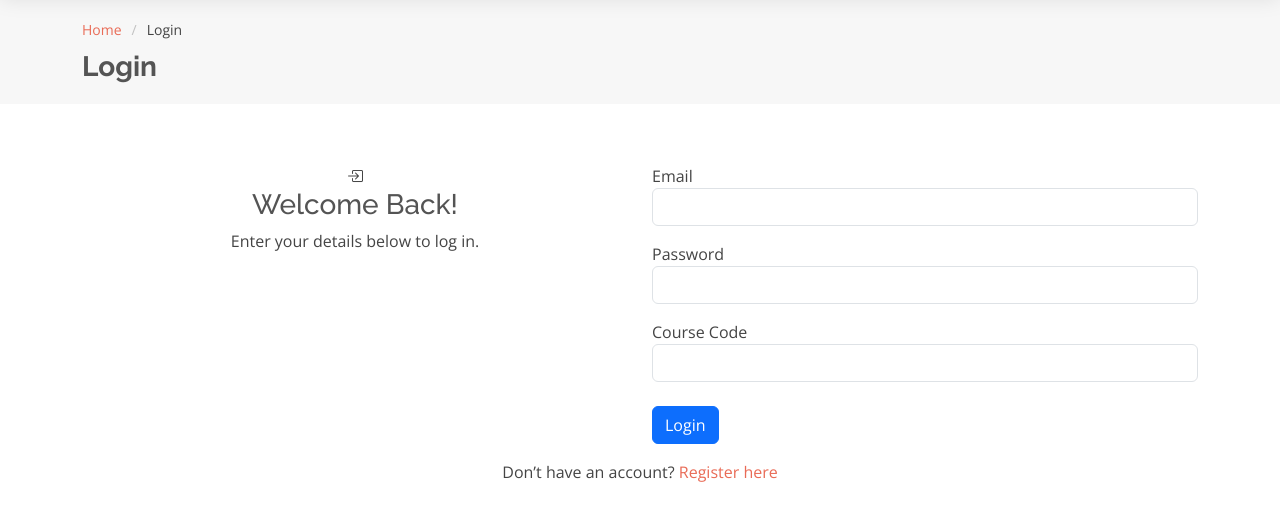
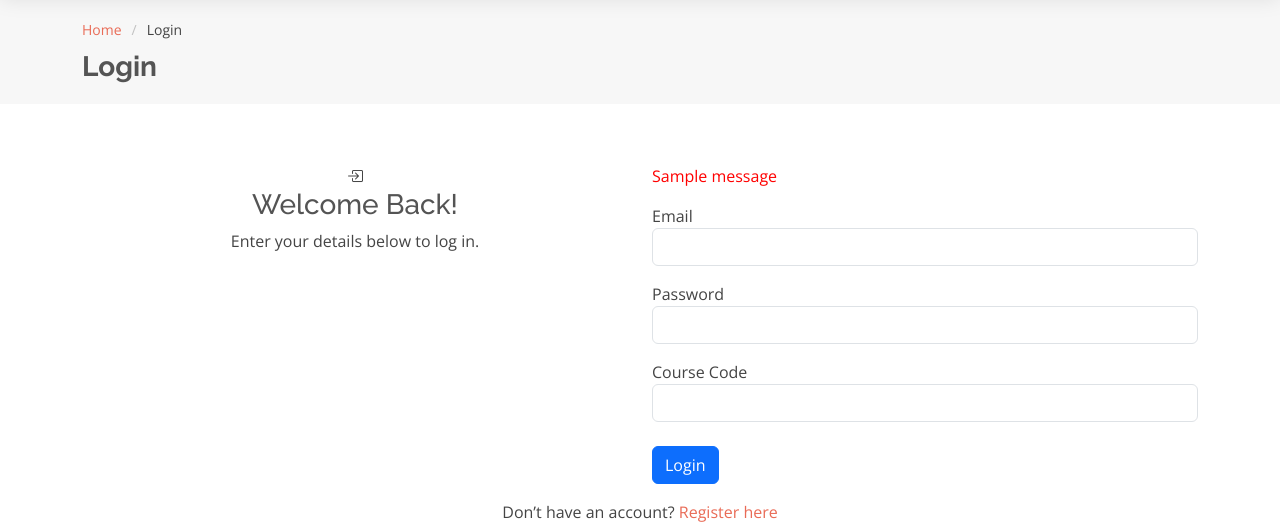
Before and after one commit to 1abykeev/grants-website, a Flask app: page /login in a window 1280 px wide. Shown: the part 118-642 px from the top of the page. Run offline with Flask 3, Linux system fonts and the light colour scheme; one stand-in notice (Sample message) is shown; some libraries are stand-ins or nearby versions.

Commit message:
Flash messages for register page are ready

```diff
--- a/main.py
+++ b/main.py
@@ -1,5 +1,5 @@
 
-from flask import Flask, render_template, url_for, redirect
+from flask import Flask, render_template, url_for, redirect, flash
 from flask_sqlalchemy import SQLAlchemy
 from sqlalchemy.orm import DeclarativeBase, Mapped, mapped_column
 from sqlalchemy import Integer, String, Float
@@ -44,6 +44,15 @@ def load_user(user_id):
 def register():
     form = RegisterForm()
     if form.validate_on_submit():
+
+        # Check if user email is already present in the database.
+        result = db.session.execute(db.select(User).where(User.email == form.email.data))
+        user = result.scalar()
+        if user:
+            # User already exists
+            flash("You've already signed up with that email, log in instead!")
+            return redirect(url_for('login'))
+
         hash_and_salted_password = generate_password_hash(
             form.password.data,
             method='pbkdf2:sha256',
@@ -56,6 +65,10 @@ def register():
         )
         db.session.add(new_user)
         db.session.commit()
+
+        #This line will authenticate the user with Flask-Login
+        login_user(new_user)
+
         return redirect(url_for("login"))
     return render_template("register.html", form=form)
 
@@ -76,7 +89,12 @@ def login():
                 return redirect(url_for('turkiye'))
             elif form.course_code.data == 240236:
                 return redirect(url_for('hungary'))
-            return redirect(url_for('pricing'))
+            elif form.course_code.data == 250303:
+                return redirect(url_for('dashboard'))
+            else:
+                # Set an error message for invalid course code
+                form.course_code.errors.append("Invalid course code. Please enter a valid course code.")
+            #return redirect(url_for('pricing'))
 
     return render_template("login.html", form=form)
 
@@ -108,6 +126,9 @@ def turkiye():
 def hungary():
     return render_template("hungary.html")
 
+@app.route('/dashboard')
+def dashboard():
+    return render_template("dashboard.html")
 
 if __name__ == "__main__":
     app.run(debug=True)
--- /dev/null
+++ b/templates/dashboard.html
@@ -0,0 +1,6 @@
+
+{% include "header.html" %}
+
+<h1> Welcome Admin User </h1>
+
+{% include "footer.html" %}
--- a/templates/login.html
+++ b/templates/login.html
@@ -1,4 +1,20 @@
+
 {% include "header.html" %}
+
+
+<style>
+  .flash-error {
+    color: red;
+    font-weight: bold;
+  }
+</style>
+
+
+
+
+
+
+
 
 <main class="main">
 
@@ -28,6 +44,24 @@
 
         <div class="col-lg-6">
           <form action="{{ url_for('login') }}" method="post">
+
+  <!-- Adding Flash message here for users trying to register twice -->
+<!-- Flash Message Section -->
+{% with messages = get_flashed_messages() %}
+  {% if messages %}
+    <style>
+      .flash-error {
+        color: red;
+        font-weight: normal;
+      }
+    </style>
+    {% for message in messages %}
+      <p class="flash-error">{{ message }}</p>
+    {% endfor %}
+  {% endif %}
+{% endwith %}
+
+
             {{ form.hidden_tag() }}
             <p>
               {{ form.email.label }}<br>
```
Also changed, not shown: static/assets/css/main.css (+13 -0 lines), instance/global_grants.db.
